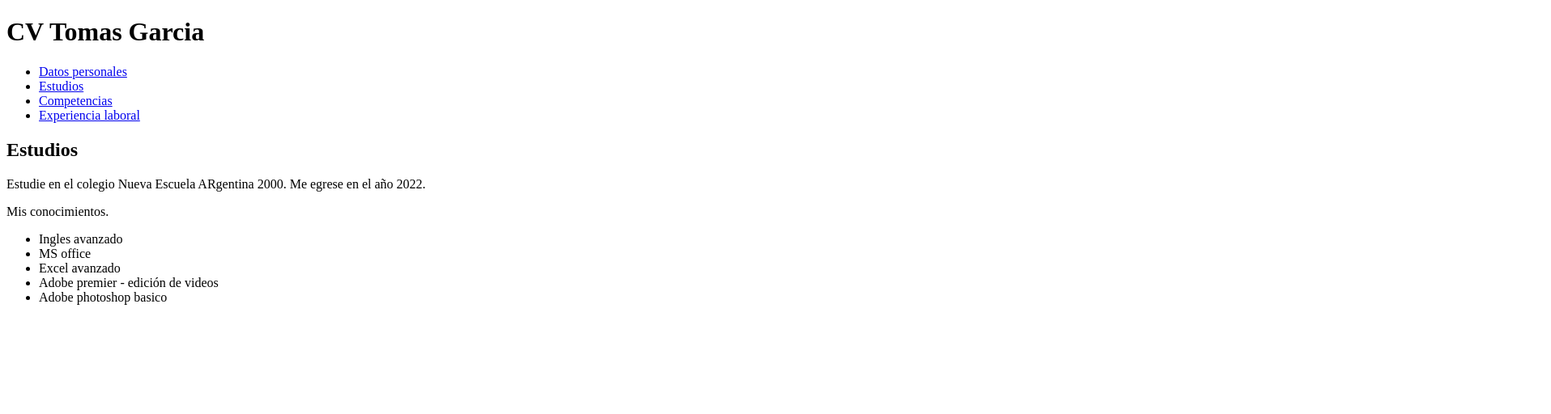
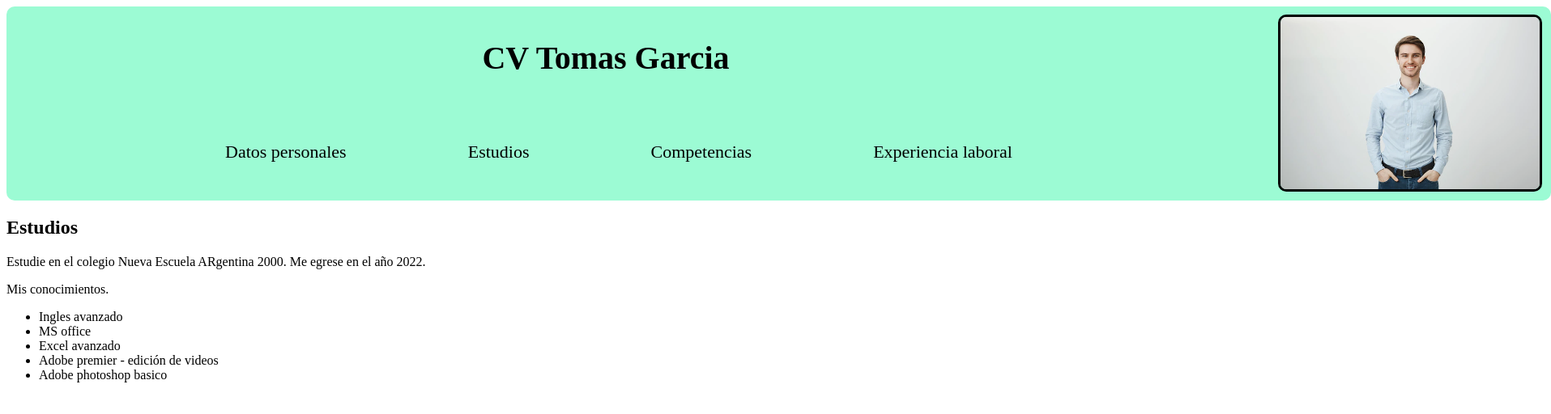
Before and after one commit to tomasGA4/CVTomas, a plain HTML site: page Estudios.html in a window 1280 px wide. Shown: the whole page at 81% size, 1915 px wide, since content can reach past the window. Drawn offline with Linux system fonts and the light colour scheme.

Commit message:
Versión 1.3

```diff
--- a/Estudios.html
+++ b/Estudios.html
@@ -1,19 +1,34 @@
 <!DOCTYPE html>
 <html lang="en">
+
 <head>
     <meta charset="UTF-8">
     <meta http-equiv="X-UA-Compatible" content="IE=edge">
     <meta name="viewport" content="width=device-width, initial-scale=1.0">
+    <link rel="stylesheet" href="estudios.css">
     <title>Curriculum vitae</title>
 </head>
+
 <body>
+    <header>
+        <section class="accesos">
+            <section class="titulo">
                 <h1>CV Tomas Garcia</h1>
-    <ul>
+            </section>
+            <section class="enlaces">
+                <ul class="hipervinculos">
                     <li><a href="index.html"> Datos personales </a></li>
                     <li><a href="Estudios.html"> Estudios </a></li>
                     <li><a href="Competencias.html"> Competencias </a></li>
                     <li><a href="Experiencia.html"> Experiencia laboral </a></li>
                 </ul>
+            </section>
+        </section>
+        <sectio class="foto">
+            <img src="fotoperfil.webp" alt="Foto de perfil">
+        </section>
+    </header>
+
     <h2>Estudios</h2>
     <p>Estudie en el colegio Nueva Escuela ARgentina 2000. Me egrese en el año 2022.</p>
     <p>Mis conocimientos.</p>
@@ -25,4 +40,5 @@
         <li>Adobe photoshop basico</li>
     </ul>
 </body>
+
 </html>
--- /dev/null
+++ b/estudios.css
@@ -0,0 +1,60 @@
+body{
+    background-color: rgb(255, 255, 255);
+}
+header{
+    background-color: rgba(61, 248, 170, 0.507);
+    display: flex;
+    text-align: left;
+    border-radius: 10px;
+    width: 1907px;
+    height: 240px;
+}
+.titulo {
+    margin-bottom: 10px;
+}
+.accesos {
+    margin-left: 50px;
+    margin-right: 50px;
+    width: 1380px;
+}
+.enlaces{
+    display: flex;
+    align-items: center;
+
+}
+.hipervinculos li a {
+    text-decoration: none;
+    padding-left: 150px;
+    color: black;
+    font-size: 22px;
+}
+.hipervinculos{
+    padding-left: 70px;
+    display: flex;
+    margin-top: 40px;
+    list-style: none;
+}
+.contenidos {
+    padding-left: 70px;
+
+}
+.bienvenida {
+    padding-left: 55px;
+    font-size: 20px
+}
+img {
+    width: 320px;
+    border-radius: 10px;
+    margin-left: 90px;
+    text-align: right;
+    border-style: solid;
+    margin-top: 10px;
+}
+.foto {
+    width: 320px;
+}
+h1 {
+    text-align: center;
+    font-size: 40px;
+
+}
--- /dev/null
+++ b/index.css
@@ -0,0 +1,65 @@
+body{
+    background-color: rgb(210, 255, 236);
+}
+header{
+    background-color: rgba(61, 248, 170, 0.507);
+    display: flex;
+    text-align: left;
+    border-radius: 10px;
+    width: 1907px;
+    height: 240px;
+}
+.titulo {
+    margin-bottom: 10px;
+}
+.accesos {
+    margin-left: 50px;
+    margin-right: 50px;
+    width: 1380px;
+}
+.enlaces{
+    display: flex;
+    align-items: center;
+
+}
+.hipervinculos li a {
+    text-decoration: none;
+    padding-left: 150px;
+    color: black;
+    font-size: 22px;
+}
+.hipervinculos{
+    padding-left: 70px;
+    display: flex;
+    margin-top: 40px;
+    list-style: none;
+}
+.contenidos{
+    font-size: 25px;
+    font-family: 'Times New Roman', Times, serif;
+
+}
+.bienvenida {
+    padding-left: 10px;
+    font-size: 30px;
+    font-family: 'Times New Roman', Times, serif;
+}
+.intro{
+    padding-left: 20px;
+}
+img {
+    width: 320px;
+    border-radius: 10px;
+    margin-left: 90px;
+    text-align: right;
+    border-style: solid;
+    margin-top: 10px;
+}
+.foto {
+    width: 320px;
+}
+h1 {
+    text-align: center;
+    font-size: 40px;
+
+}
```
Also changed, not shown: Competencias.html (+3 -0 lines), index.html (+6 -3 lines). Lines whose indentation alone changed are shown as unchanged.
